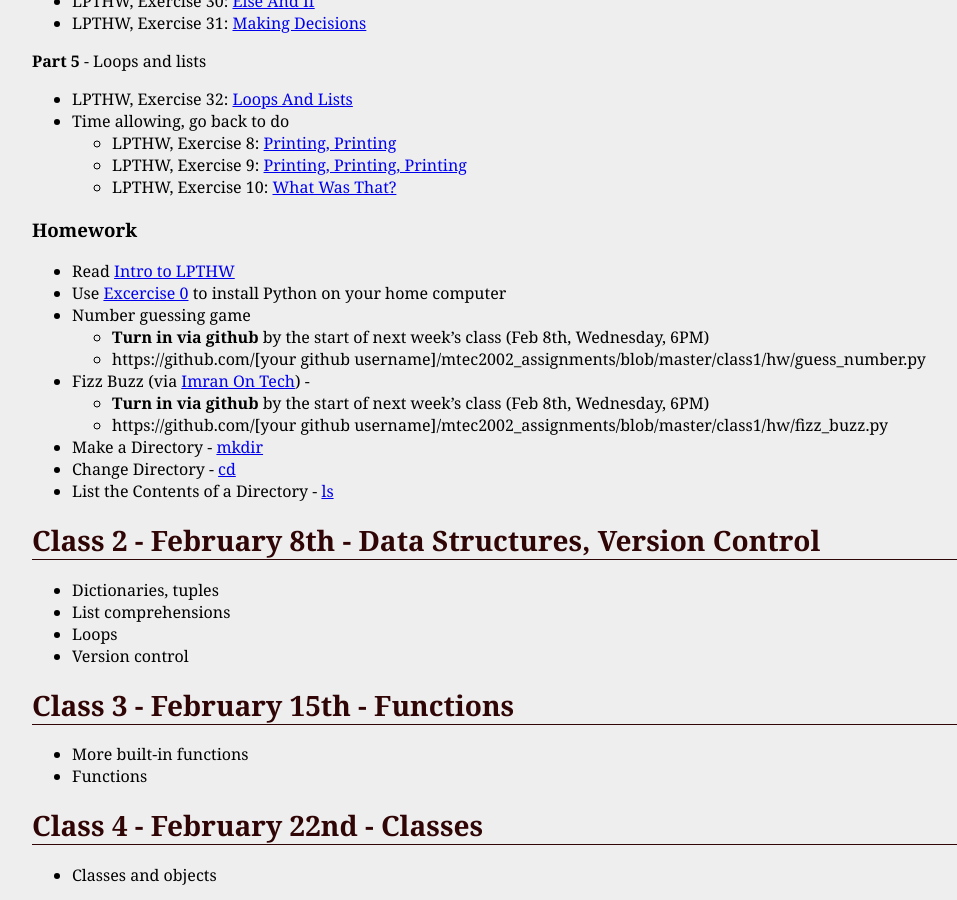
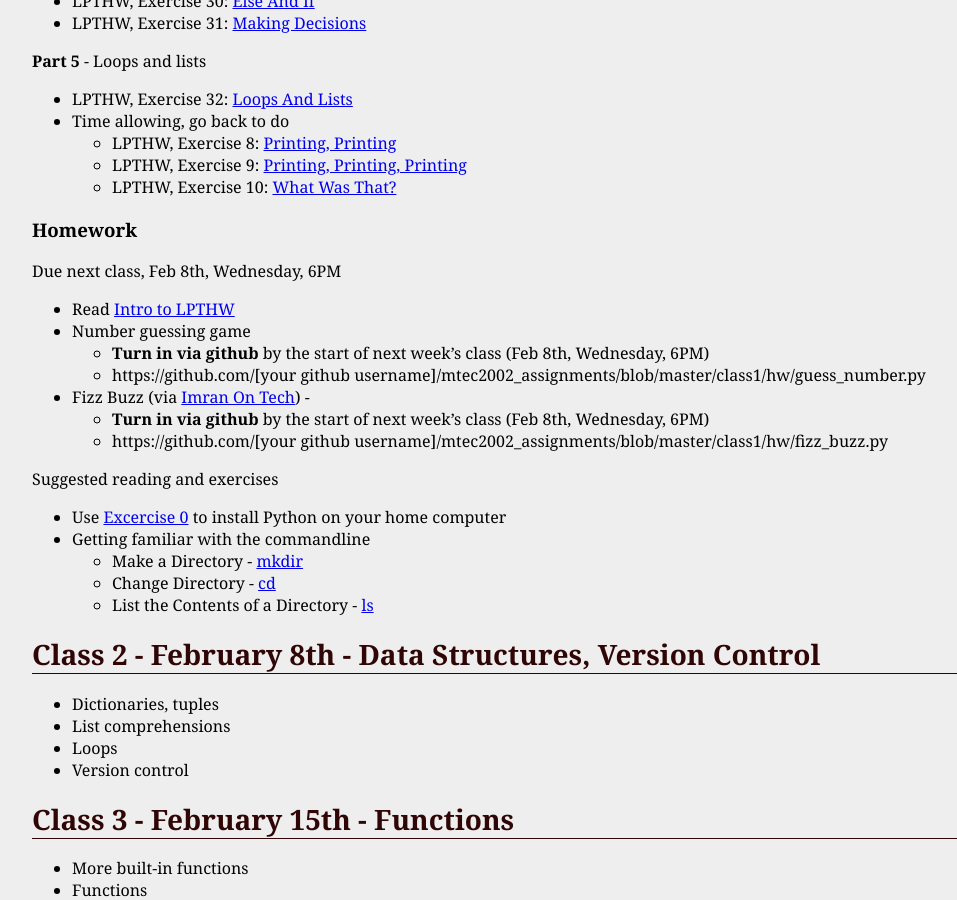
Before and after one commit to jversoza/MTEC2002, a Jekyll site: the page built from programming-foundations-2012-spring.markdown, in a window 1280 px wide and 900 px high, scrolled down 1247 px. Shown: the whole window, without its empty margins (128-1085 px from the left). Built offline with Jekyll 4.4.1, drawn with Linux system fonts in a browser that asks for light colours.

Commit message:
further clarifications to homework

```diff
--- a/programming-foundations-2012-spring.markdown
+++ b/programming-foundations-2012-spring.markdown
@@ -55,17 +55,22 @@ __Part 5__ - Loops and lists
 
 
 ###Homework
+Due next class, Feb 8th, Wednesday, 6PM
 * Read [Intro to LPTHW](http://learnpythonthehardway.org/book/intro.html)
-* Use [Excercise 0](http://learnpythonthehardway.org/book/ex0.html) to install Python on your home computer
 * Number guessing game
 	* __Turn in via github__ by the start of next week's class (Feb 8th, Wednesday, 6PM)
 	* https://github.com/[your github username]/mtec2002_assignments/blob/master/class1/hw/guess_number.py
 * Fizz Buzz (via [Imran On Tech](http://imranontech.com/2007/01/24/using-fizzbuzz-to-find-developers-who-grok-coding/)) -
 	* __Turn in via github__ by the start of next week's class (Feb 8th, Wednesday, 6PM)
 	* https://github.com/[your github username]/mtec2002_assignments/blob/master/class1/hw/fizz_buzz.py
-* Make a Directory - [mkdir](http://cli.learncodethehardway.org/book/cli-crash-coursech4.html#x9-250004)
-* Change Directory - [cd](http://cli.learncodethehardway.org/book/cli-crash-coursech5.html#x10-290005)
-* List the Contents of a Directory - [ls](http://cli.learncodethehardway.org/book/cli-crash-coursepa1.html#x8-24000I)
+
+
+Suggested reading and exercises
+* Use [Excercise 0](http://learnpythonthehardway.org/book/ex0.html) to install Python on your home computer
+* Getting familiar with the commandline
+	* Make a Directory - [mkdir](http://cli.learncodethehardway.org/book/cli-crash-coursech4.html#x9-250004)
+	* Change Directory - [cd](http://cli.learncodethehardway.org/book/cli-crash-coursech5.html#x10-290005)
+	* List the Contents of a Directory - [ls](http://cli.learncodethehardway.org/book/cli-crash-coursepa1.html#x8-24000I)
 
 
 Class 2 - February 8th - Data Structures, Version Control
```
